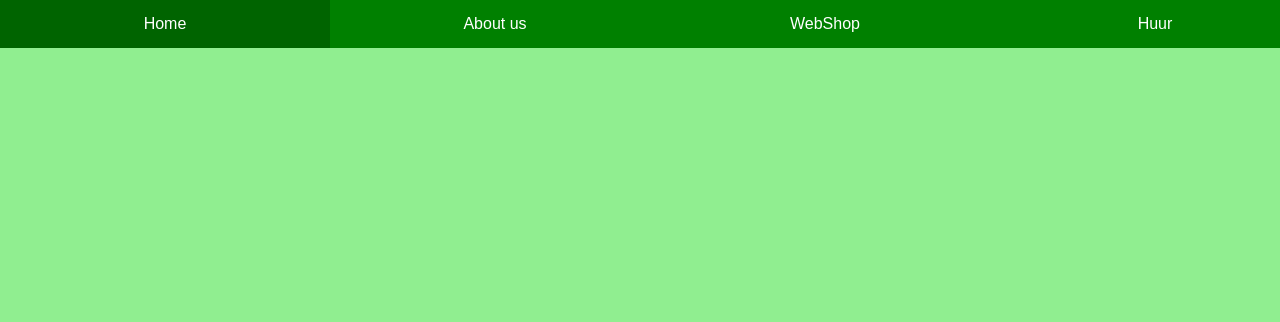
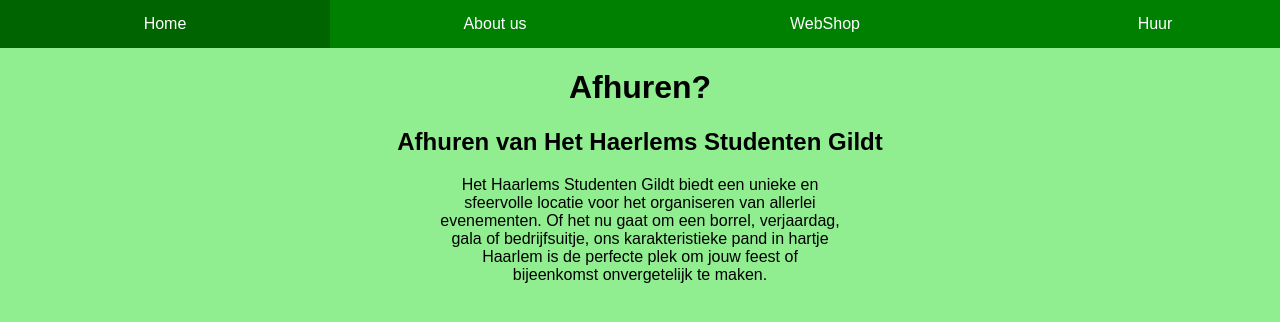
Before and after one commit to mishavde/web-markup, a plain HTML site: page huur.html in a window 1280 px wide. Shown: the top 322 px of the page. Drawn offline with Linux system fonts and the light colour scheme.

Commit message:
Lightly filling up the pages

```diff
--- a/css/styling.css
+++ b/css/styling.css
@@ -68,3 +68,17 @@
     padding: 10px;
     margin-top: 20px;
 }
+
+h1{
+    text-align: center;
+}
+
+h2{
+    text-align: center;
+}
+
+p{
+    text-align: center;
+    max-width: 400px;
+    margin: auto;
+}
--- a/huur.html
+++ b/huur.html
@@ -15,3 +15,16 @@
             <li><a href="contact.html">Contact</a></li>
         </ul>
     </nav>
+    <h1>Afhuren?</h1>
+    <h2>
+        Afhuren van Het Haerlems Studenten Gildt
+    </h2>
+    <p>
+        Het Haarlems Studenten Gildt biedt een unieke en sfeervolle locatie voor het
+        organiseren van allerlei evenementen. Of het nu gaat om een borrel, verjaardag,
+        gala of bedrijfsuitje, ons karakteristieke pand in hartje Haarlem is de perfecte plek
+        om jouw feest of bijeenkomst onvergetelijk te maken.
+
+    </p>
+
+</body>
```
Also changed, not shown: aboutus.html (+7 -0 lines), contact.html (+1 -0 lines), webshop.html (+5 -0 lines).
